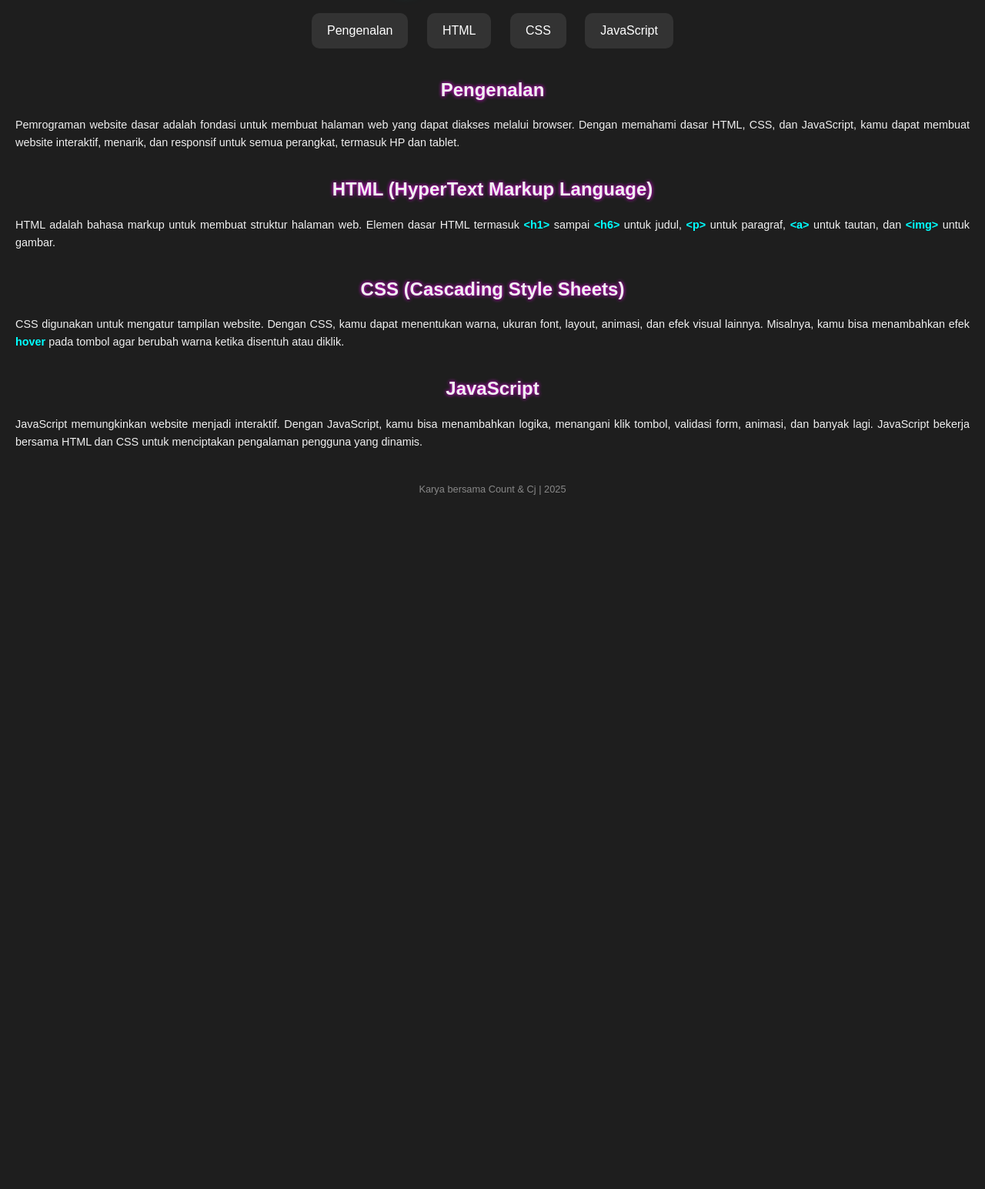
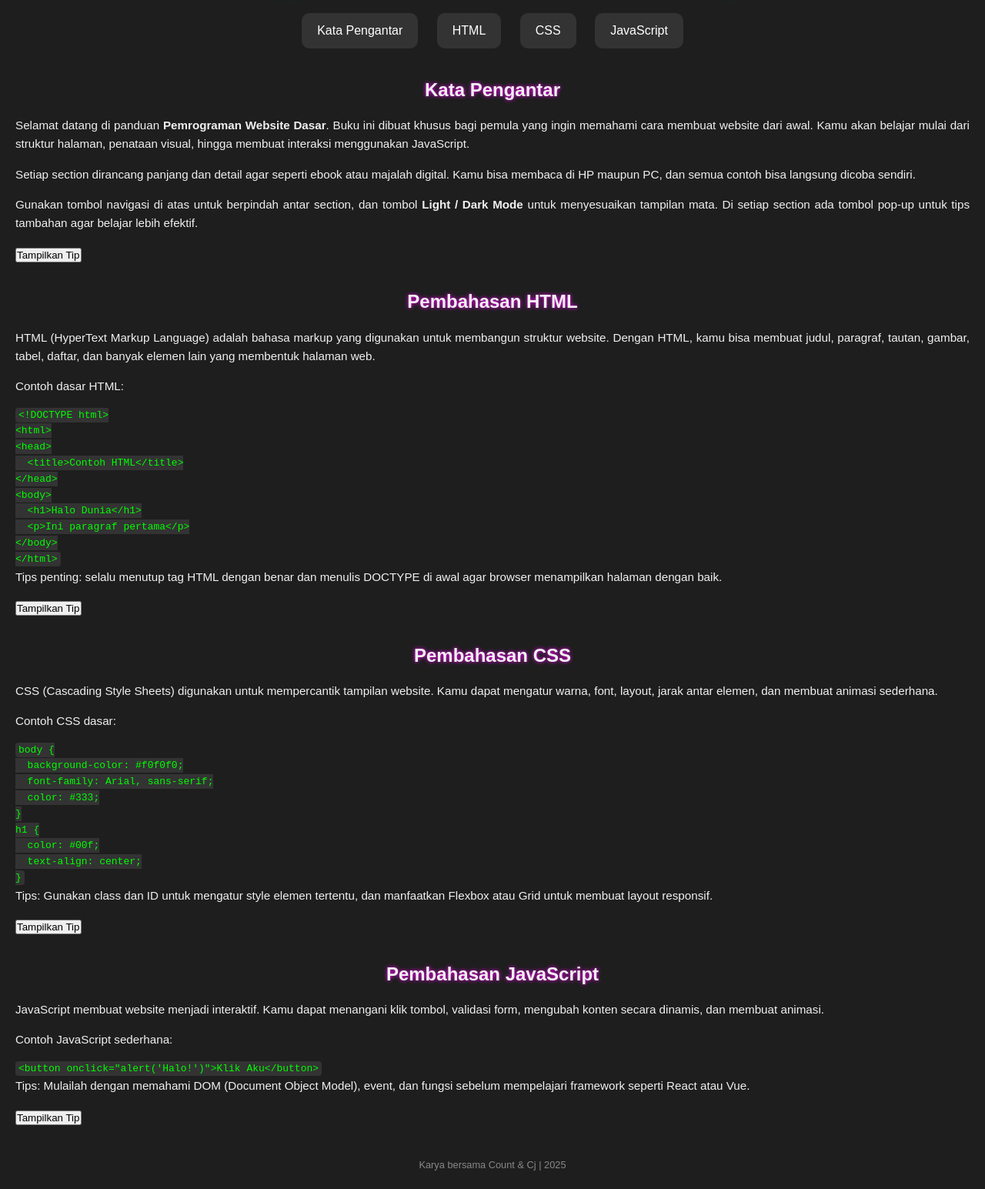
Before and after one commit to nbilwrydha-max/MyWebsitenabiel, a plain HTML site: page index.html in a window 1280 px wide. Shown: the part 79-1624 px from the top of the page at 77% size. Before the commit the page ends 800 px from the top, so only its background shows below. Drawn offline with Linux system fonts and the light colour scheme.

Commit message:
Update index.html

```diff
--- a/index.html
+++ b/index.html
@@ -3,180 +3,136 @@
 <head>
 <meta charset="UTF-8">
 <meta name="viewport" content="width=device-width, initial-scale=1.0">
-    <title>Pemrograman Website Dasar</title>
+<title>Pemrograman Website Dasar - Ebook</title>
 <style>
-        /* Reset dasar */
-        * {
-            margin: 0;
-            padding: 0;
-            box-sizing: border-box;
-        }
-
-        body {
-            font-family: Arial, sans-serif;
-            background-color: #1e1e1e; /* dark default */
-            color: #f0f0f0;
-            line-height: 1.6;
-            padding: 20px;
-            transition: background-color 0.3s ease, color 0.3s ease;
-        }
-
-        h1, h2 {
-            text-align: center;
-            margin-bottom: 20px;
-        }
-
-        h1 {
-            font-size: 2em;
-            text-shadow: 0 0 10px #00ffff;
-            transition: text-shadow 0.3s ease;
-        }
-
-        h2 {
-            font-size: 1.5em;
-            margin-top: 30px;
-            margin-bottom: 15px;
-            text-shadow: 0 0 5px #ff00ff;
-            transition: text-shadow 0.3s ease;
-        }
-
-        p {
-            font-size: 0.9em;
-            margin-bottom: 15px;
-            text-align: justify;
-        }
-
-        .highlight {
-            color: #00ffff;
-            font-weight: bold;
-            transition: color 0.3s ease;
-        }
-
-        @keyframes glow {
-            0% { text-shadow: 0 0 5px #00ffff; }
-            50% { text-shadow: 0 0 20px #00ffff; }
-            100% { text-shadow: 0 0 5px #00ffff; }
-        }
-
-        .glow {
-            animation: glow 2s infinite;
-        }
-
-        /* Tombol navigasi */
-        nav {
-            text-align: center;
-            margin-bottom: 30px;
-        }
-
-        nav a {
-            display: inline-block;
-            margin: 5px 10px;
-            padding: 10px 20px;
-            background-color: #333;
-            color: #fff;
-            text-decoration: none;
-            border-radius: 10px;
-            transition: all 0.3s ease;
-        }
-
-        nav a:hover {
-            background-color: #00ffff;
-            color: #000;
-            box-shadow: 0 0 10px #00ffff;
-            transform: scale(1.1);
-        }
-
-        /* Tombol toggle tema */
-        #theme-toggle {
-            position: fixed;
-            top: 20px;
-            right: 20px;
-            padding: 10px 15px;
-            background-color: #00ffff;
-            color: #000;
-            border: none;
-            border-radius: 8px;
-            cursor: pointer;
-            transition: all 0.3s ease;
-        }
-
-        #theme-toggle:hover {
-            box-shadow: 0 0 10px #00ffff;
-            transform: scale(1.1);
-        }
-
-        footer {
-            text-align: center;
-            margin-top: 40px;
-            font-size: 0.8em;
-            color: #888;
-        }
-
-        /* Responsif untuk HP */
-        @media (max-width: 600px) {
-            h1 { font-size: 1.5em; }
-            h2 { font-size: 1.2em; }
-            p { font-size: 0.85em; }
-            nav a { padding: 8px 15px; }
-        }
-
-        /* Light theme class */
-        .light-theme {
-            background-color: #ffffff;
-            color: #1e1e1e;
-        }
-
-        .light-theme h1 { text-shadow: 0 0 10px #0000ff; }
-        .light-theme h2 { text-shadow: 0 0 5px #ff00ff; }
-        .light-theme .highlight { color: #0000ff; }
-        .light-theme nav a { background-color: #ddd; color: #000; }
-        .light-theme nav a:hover { background-color: #00ffff; color: #000; box-shadow: 0 0 10px #00ffff; }
-        .light-theme #theme-toggle { background-color: #00ffff; color: #000; }
+* {margin:0;padding:0;box-sizing:border-box;}
+body {font-family: Arial, sans-serif; background-color:#1e1e1e; color:#f0f0f0; line-height:1.6; padding:20px; transition: background-color 0.3s ease, color 0.3s ease;}
+h1,h2{text-align:center;margin-bottom:20px;}
+h1{font-size:2em; text-shadow:0 0 10px #00ffff;}
+h2{font-size:1.5em;margin-top:30px;margin-bottom:15px;text-shadow:0 0 5px #ff00ff;}
+p{font-size:0.95em;margin-bottom:15px;text-align:justify;}
+code{background:#333;color:#0f0;padding:2px 4px;border-radius:4px;}
+.highlight{color:#00ffff;font-weight:bold;}
+@keyframes glow{0%{text-shadow:0 0 5px #00ffff;}50%{text-shadow:0 0 20px #00ffff;}100%{text-shadow:0 0 5px #00ffff;}}
+.glow{animation:glow 2s infinite;}
+nav{text-align:center;margin-bottom:30px;}
+nav a{display:inline-block;margin:5px 10px;padding:10px 20px;background-color:#333;color:#fff;text-decoration:none;border-radius:10px;transition:all 0.3s ease;}
+nav a:hover{background-color:#00ffff;color:#000;box-shadow:0 0 10px #00ffff;transform:scale(1.1);}
+#theme-toggle{position:fixed;top:20px;right:20px;padding:10px 15px;background-color:#00ffff;color:#000;border:none;border-radius:8px;cursor:pointer;transition:all 0.3s ease;}
+#theme-toggle:hover{box-shadow:0 0 10px #00ffff; transform:scale(1.1);}
+footer{text-align:center;margin-top:40px;font-size:0.8em;color:#888;}
+.popup{display:none;position:fixed;top:50%;left:50%;transform:translate(-50%,-50%);background-color:#333;color:#fff;padding:20px;border-radius:12px;box-shadow:0 0 15px #00ffff;z-index:1000;max-width:80%;text-align:center;}
+.popup button{margin-top:15px;padding:8px 12px;border:none;border-radius:6px;cursor:pointer;background-color:#00ffff;color:#000;}
+.light-theme{background-color:#ffffff;color:#1e1e1e;}
+.light-theme h1{text-shadow:0 0 10px #0000ff;}
+.light-theme h2{text-shadow:0 0 5px #ff00ff;}
+.light-theme .highlight{color:#0000ff;}
+.light-theme nav a{background-color:#ddd;color:#000;}
+.light-theme nav a:hover{background-color:#00ffff;color:#000;box-shadow:0 0 10px #00ffff;}
+.light-theme #theme-toggle{background-color:#00ffff;color:#000;}
+.light-theme .popup{background-color:#ddd;color:#000;box-shadow:0 0 15px #0000ff;}
+@media(max-width:600px){h1{font-size:1.5em;}h2{font-size:1.2em;}p{font-size:0.85em;}nav a{padding:8px 15px;}}
 </style>
 </head>
 <body>
 
 <button id="theme-toggle">Light Mode</button>
 
-    <h1 class="glow">Pemrograman Website Dasar</h1>
+<h1 class="glow">Pemrograman Website Dasar - Panduan Lengkap</h1>
 
 <nav>
-        <a href="#pengenalan">Pengenalan</a>
+    <a href="#pengantar">Kata Pengantar</a>
     <a href="#html">HTML</a>
     <a href="#css">CSS</a>
     <a href="#javascript">JavaScript</a>
 </nav>
 
-    <h2 id="pengenalan">Pengenalan</h2>
-    <p>Pemrograman website dasar adalah fondasi untuk membuat halaman web yang dapat diakses melalui browser.
-    Dengan memahami dasar HTML, CSS, dan JavaScript, kamu dapat membuat website interaktif, menarik, dan responsif untuk semua perangkat, termasuk HP dan tablet.</p>
+<!-- Kata Pengantar -->
+<section id="pengantar">
+<h2>Kata Pengantar</h2>
+<p>Selamat datang di panduan <strong>Pemrograman Website Dasar</strong>. Buku ini dibuat khusus bagi pemula yang ingin memahami cara membuat website dari awal.
+Kamu akan belajar mulai dari struktur halaman, penataan visual, hingga membuat interaksi menggunakan JavaScript.</p>
+<p>Setiap section dirancang panjang dan detail agar seperti ebook atau majalah digital. Kamu bisa membaca di HP maupun PC, dan semua contoh bisa langsung dicoba sendiri.</p>
+<p>Gunakan tombol navigasi di atas untuk berpindah antar section, dan tombol <strong>Light / Dark Mode</strong> untuk menyesuaikan tampilan mata. Di setiap section ada tombol pop-up untuk tips tambahan agar belajar lebih efektif.</p>
+<button onclick="showPopup('Tip: Bacalah setiap paragraf dan praktikkan contoh kode agar pemahaman lebih dalam!')">Tampilkan Tip</button>
+</section>
 
-    <h2 id="html">HTML (HyperText Markup Language)</h2>
-    <p>HTML adalah bahasa markup untuk membuat struktur halaman web.
-    Elemen dasar HTML termasuk <span class="highlight">&lt;h1&gt;</span> sampai <span class="highlight">&lt;h6&gt;</span> untuk judul, <span class="highlight">&lt;p&gt;</span> untuk paragraf, <span class="highlight">&lt;a&gt;</span> untuk tautan, dan <span class="highlight">&lt;img&gt;</span> untuk gambar.</p>
+<!-- HTML Section -->
+<section id="html">
+<h2>Pembahasan HTML</h2>
+<p>HTML (HyperText Markup Language) adalah bahasa markup yang digunakan untuk membangun struktur website.
+Dengan HTML, kamu bisa membuat judul, paragraf, tautan, gambar, tabel, daftar, dan banyak elemen lain yang membentuk halaman web.</p>
+<p>Contoh dasar HTML:</p>
+<pre><code>&lt;!DOCTYPE html&gt;
+&lt;html&gt;
+&lt;head&gt;
+  &lt;title&gt;Contoh HTML&lt;/title&gt;
+&lt;/head&gt;
+&lt;body&gt;
+  &lt;h1&gt;Halo Dunia&lt;/h1&gt;
+  &lt;p&gt;Ini paragraf pertama&lt;/p&gt;
+&lt;/body&gt;
+&lt;/html&gt;
+</code></pre>
+<p>Tips penting: selalu menutup tag HTML dengan benar dan menulis DOCTYPE di awal agar browser menampilkan halaman dengan baik.</p>
+<button onclick="showPopup('Tip HTML: Gunakan komentar &lt;!-- komentar --&gt; untuk memberi catatan pada kode!')">Tampilkan Tip</button>
+</section>
 
-    <h2 id="css">CSS (Cascading Style Sheets)</h2>
-    <p>CSS digunakan untuk mengatur tampilan website. Dengan CSS, kamu dapat menentukan warna, ukuran font, layout, animasi, dan efek visual lainnya.
-    Misalnya, kamu bisa menambahkan efek <span class="highlight">hover</span> pada tombol agar berubah warna ketika disentuh atau diklik.</p>
+<!-- CSS Section -->
+<section id="css">
+<h2>Pembahasan CSS</h2>
+<p>CSS (Cascading Style Sheets) digunakan untuk mempercantik tampilan website. Kamu dapat mengatur warna, font, layout, jarak antar elemen, dan membuat animasi sederhana.</p>
+<p>Contoh CSS dasar:</p>
+<pre><code>body {
+  background-color: #f0f0f0;
+  font-family: Arial, sans-serif;
+  color: #333;
+}
+h1 {
+  color: #00f;
+  text-align: center;
+}
+</code></pre>
+<p>Tips: Gunakan class dan ID untuk mengatur style elemen tertentu, dan manfaatkan Flexbox atau Grid untuk membuat layout responsif.</p>
+<button onclick="showPopup('Tip CSS: Selalu gunakan warna kontras agar teks terbaca jelas!')">Tampilkan Tip</button>
+</section>
 
-    <h2 id="javascript">JavaScript</h2>
-    <p>JavaScript memungkinkan website menjadi interaktif. Dengan JavaScript, kamu bisa menambahkan logika, menangani klik tombol, validasi form, animasi, dan banyak lagi.
-    JavaScript bekerja bersama HTML dan CSS untuk menciptakan pengalaman pengguna yang dinamis.</p>
+<!-- JavaScript Section -->
+<section id="javascript">
+<h2>Pembahasan JavaScript</h2>
+<p>JavaScript membuat website menjadi interaktif. Kamu dapat menangani klik tombol, validasi form, mengubah konten secara dinamis, dan membuat animasi.</p>
+<p>Contoh JavaScript sederhana:</p>
+<pre><code>&lt;button onclick="alert('Halo!')"&gt;Klik Aku&lt;/button&gt;
+</code></pre>
+<p>Tips: Mulailah dengan memahami DOM (Document Object Model), event, dan fungsi sebelum mempelajari framework seperti React atau Vue.</p>
+<button onclick="showPopup('Tip JS: Cobalah memodifikasi DOM untuk melihat perubahan langsung di halaman!')">Tampilkan Tip</button>
+</section>
 
-    <footer>
-        Karya bersama Count & Cj | 2025
-    </footer>
+<!-- Pop-up -->
+<div id="popup" class="popup">
+<p></p>
+<button onclick="closePopup()">Tutup</button>
+</div>
+
+<footer>Karya bersama Count & Cj | 2025</footer>
 
 <script>
+// Toggle tema
 const toggleButton = document.getElementById('theme-toggle');
-        toggleButton.addEventListener('click', () => {
+toggleButton.addEventListener('click', ()=>{
     document.body.classList.toggle('light-theme');
-            if(document.body.classList.contains('light-theme')){
-                toggleButton.textContent = 'Dark Mode';
-            } else {
-                toggleButton.textContent = 'Light Mode';
+    toggleButton.textContent = document.body.classList.contains('light-theme')?'Dark Mode':'Light Mode';
+});
+
+// Pop-up
+function showPopup(message){
+    const popup=document.getElementById('popup');
+    popup.querySelector('p').textContent=message;
+    popup.style.display='block';
 }
-        });
+function closePopup(){
+    document.getElementById('popup').style.display='none';
+}
 </script>
 
 </body>
```
Lines whose indentation alone changed are shown as unchanged.
